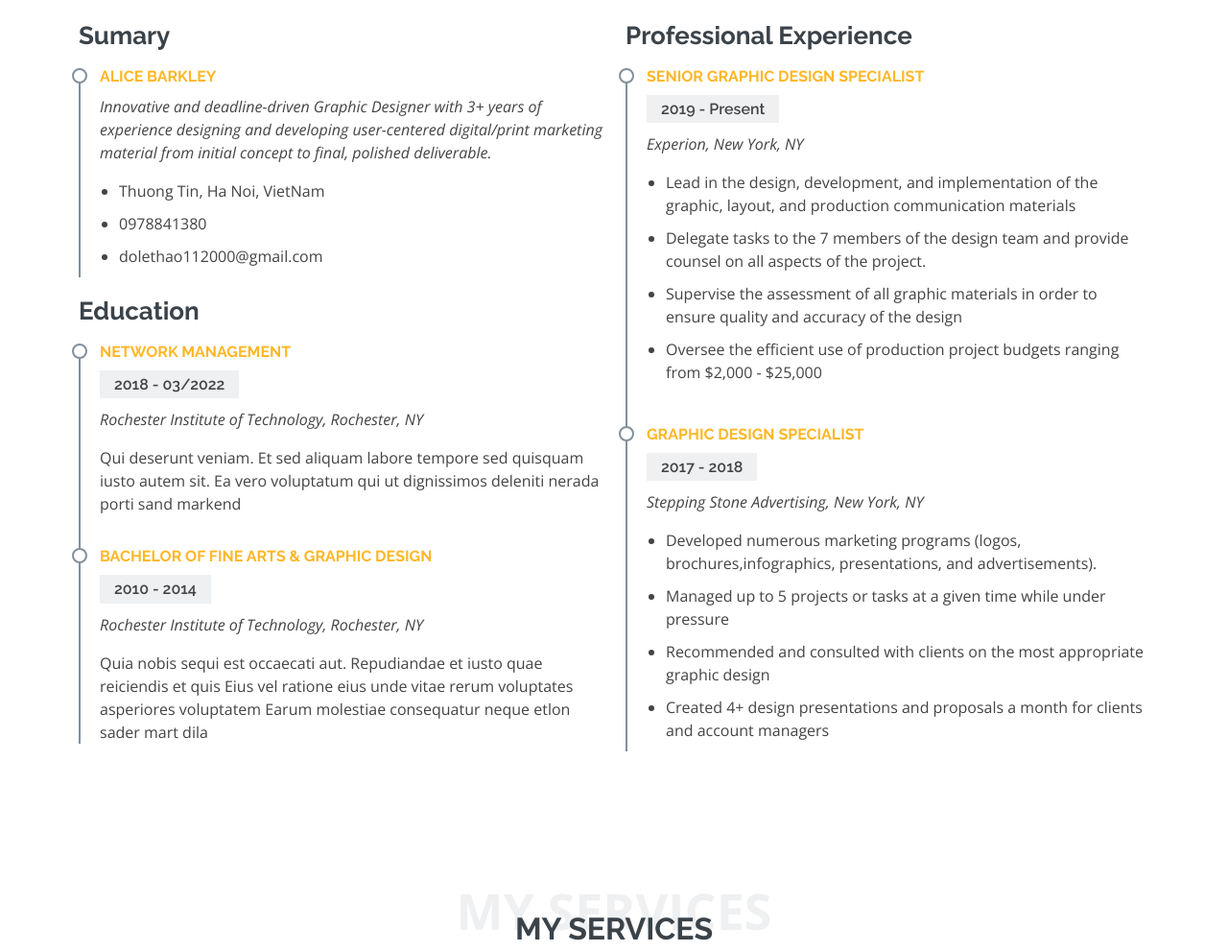
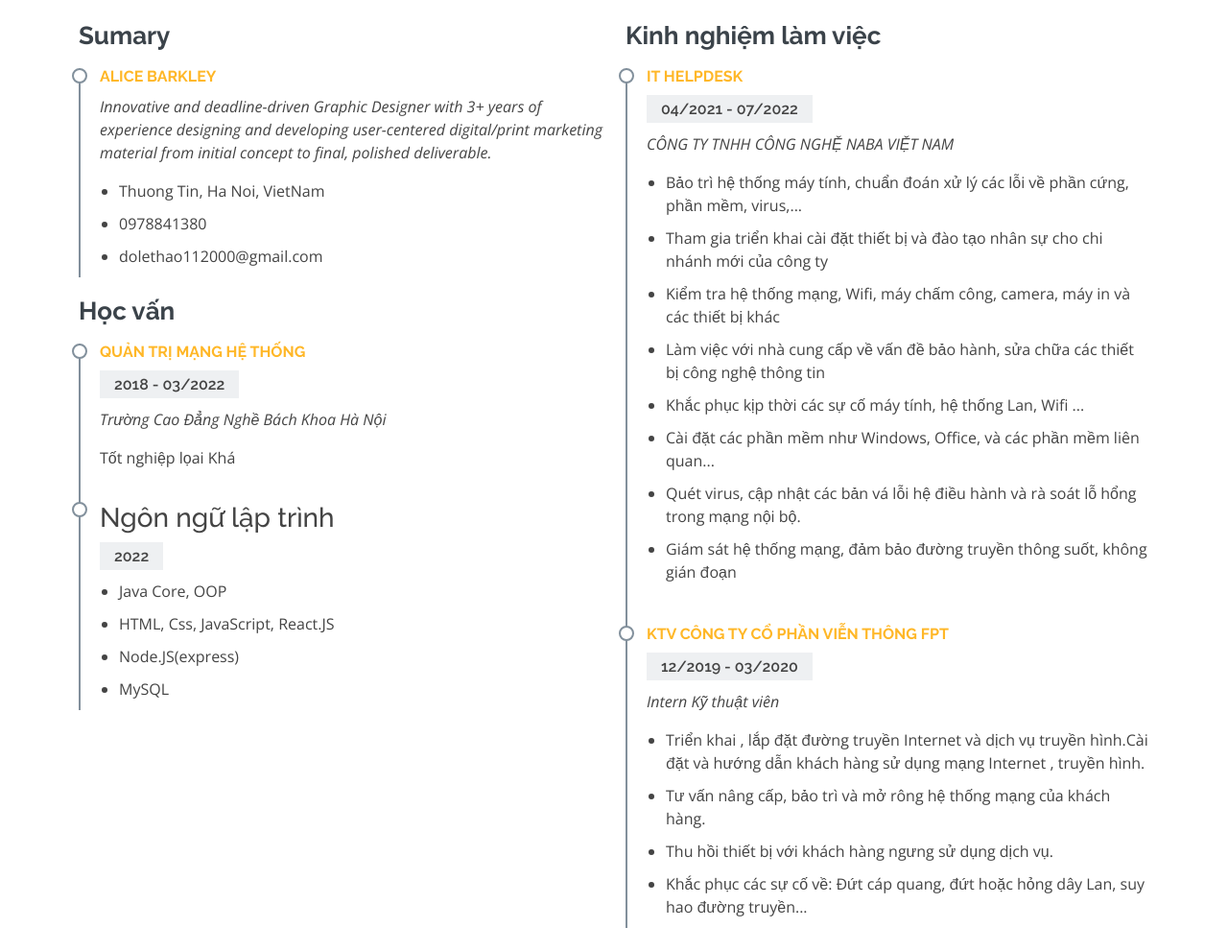
Before and after one commit to dolethao/My_website, a plain HTML site: page index.html in a window 1280 px wide. Shown: the part 1940-2931 px from the top of the page at 96% size. Drawn offline with nearby package versions, Linux system fonts and the light colour scheme.

Commit message:
update website

```diff
--- a/index.html
+++ b/index.html
@@ -83,22 +83,22 @@
               <div class="row">
                 <div class="col-lg-6">
                   <ul>
-                    <li><i class="bi bi-chevron-right"></i> <strong>Name:</strong> <span>Đỗ Lê Thao</span></li>
+                    <li><i class="bi bi-chevron-right"></i> <strong>Họ và tên:</strong> <span>Đỗ Lê Thao</span></li>
                     <li><i class="bi bi-chevron-right"></i> <strong>Website:</strong>
                       <span>https://dolethao.github.io/My_website/</span>
                     </li>
-                    <li><i class="bi bi-chevron-right"></i> <strong>Phone:</strong> <span>0978841380</span></li>
-                    <li><i class="bi bi-chevron-right"></i> <strong>City:</strong> <span>Ha Noi, Viet Nam</span></li>
+                    <li><i class="bi bi-chevron-right"></i> <strong>Số điện thoại:</strong> <span>0978841380</span></li>
+                    <li><i class="bi bi-chevron-right"></i> <strong>Nơi ở:</strong> <span>Ha Noi, Viet Nam</span></li>
                   </ul>
                 </div>
                 <div class="col-lg-6">
                   <ul>
-                    <li><i class="bi bi-chevron-right"></i> <strong>Age:</strong> <span>22</span></li>
-                    <li><i class="bi bi-chevron-right"></i> <strong>Degree:</strong> <span>Master</span></li>
-                    <li><i class="bi bi-chevron-right"></i> <strong>PhEmailone:</strong>
+                    <li><i class="bi bi-chevron-right"></i> <strong>Tuổi:</strong> <span>22</span></li>
+                    <li><i class="bi bi-chevron-right"></i> <strong>Trình độ:</strong> <span>Fresher</span></li>
+                    <li><i class="bi bi-chevron-right"></i> <strong>Email:</strong>
                       <span>dolethao112000@gmail.com</span>
                     </li>
-                    <li><i class="bi bi-chevron-right"></i> <strong>Freelance:</strong> <span>Available</span></li>
+                    <li><i class="bi bi-chevron-right"></i> <strong>Giới tính:</strong> <span>Nam</span></li>
                   </ul>
                 </div>
               </div>
@@ -202,52 +202,66 @@
               </p>
             </div>
 
-            <h3 class="resume-title">Education</h3>
+            <h3 class="resume-title">Học vấn</h3>
             <div class="resume-item">
-              <h4>Network Management</h4>
+              <h4>Quản trị mạng hệ thống</h4>
               <h5>2018 - 03/2022</h5>
-              <p><em>Rochester Institute of Technology, Rochester, NY</em></p>
-              <p>Qui deserunt veniam. Et sed aliquam labore tempore sed quisquam iusto autem sit. Ea vero voluptatum qui
-                ut dignissimos deleniti nerada porti sand markend</p>
+              <p><em>Trường Cao Đẳng Nghề Bách Khoa Hà Nội</em></p>
+              <p>Tốt nghiệp lọai Khá</p>
             </div>
             <div class="resume-item">
-              <h4>Bachelor of Fine Arts &amp; Graphic Design</h4>
-              <h5>2010 - 2014</h5>
-              <p><em>Rochester Institute of Technology, Rochester, NY</em></p>
-              <p>Quia nobis sequi est occaecati aut. Repudiandae et iusto quae reiciendis et quis Eius vel ratione eius
-                unde vitae rerum voluptates asperiores voluptatem Earum molestiae consequatur neque etlon sader mart
-                dila</p>
+              <h3>Ngôn ngữ lập trình</h3>
+              <h5>2022</h5>
+              <ul>
+                <li>Java Core, OOP</li>
+                <li>HTML, Css, JavaScript, React.JS</li>
+                <li>Node.JS(express)</li>
+                <li>MySQL</li>
+              </ul>
             </div>
           </div>
           <div class="col-lg-6">
-            <h3 class="resume-title">Professional Experience</h3>
+            <h3 class="resume-title">Kinh nghiệm làm việc</h3>
             <div class="resume-item">
-              <h4>Senior graphic design specialist</h4>
-              <h5>2019 - Present</h5>
-              <p><em>Experion, New York, NY </em></p>
+              <h4>IT Helpdesk</h4>
+              <h5>04/2021 - 07/2022</h5>
+              <p><em>CÔNG TY TNHH CÔNG NGHỆ NABA VIỆT NAM </em></p>
               <p>
               <ul>
-                <li>Lead in the design, development, and implementation of the graphic, layout, and production
-                  communication materials</li>
-                <li>Delegate tasks to the 7 members of the design team and provide counsel on all aspects of the
-                  project. </li>
-                <li>Supervise the assessment of all graphic materials in order to ensure quality and accuracy of the
-                  design</li>
-                <li>Oversee the efficient use of production project budgets ranging from $2,000 - $25,000</li>
+                <li>Bảo trì hệ thống máy tính, chuẩn đoán xử lý các lỗi về phần cứng, phần mềm, virus,...</li>
+                <li>Tham gia triển khai cài đặt thiết bị và đào tạo nhân sự cho chi nhánh mới của công ty </li>
+                <li>Kiểm tra hệ thống mạng, Wifi, máy chấm công, camera, máy in và các thiết bị khác</li>
+                <li>Làm việc với nhà cung cấp về vấn đề bảo hành, sửa chữa các thiết bị công nghệ thông tin</li>
+                <li>Khắc phục kịp thời các sự cố máy tính, hệ thống Lan, Wifi ...
+                </li>
+                <li>Cài đặt các phần mềm như Windows, Office, và các phần mềm liên
+                  quan...
+                </li>
+                <li>Quét virus, cập nhật các bản vá lỗi hệ điều hành và rà soát lỗ hổng
+                  trong mạng nội bộ.
+                </li>
+                <li>Giám sát hệ thống mạng, đảm bảo đường truyền thông suốt, không
+                  gián đoạn</li>
               </ul>
               </p>
             </div>
             <div class="resume-item">
-              <h4>Graphic design specialist</h4>
-              <h5>2017 - 2018</h5>
-              <p><em>Stepping Stone Advertising, New York, NY</em></p>
+              <h4>KTV CÔNG TY CỔ PHẦN VIỄN THÔNG FPT </h4>
+              <h5>12/2019 - 03/2020</h5>
+              <p><em>Intern Kỹ thuật viên</em></p>
               <p>
               <ul>
-                <li>Developed numerous marketing programs (logos, brochures,infographics, presentations, and
-                  advertisements).</li>
-                <li>Managed up to 5 projects or tasks at a given time while under pressure</li>
-                <li>Recommended and consulted with clients on the most appropriate graphic design</li>
-                <li>Created 4+ design presentations and proposals a month for clients and account managers</li>
+                <li>Triển khai , lắp đặt đường truyền Internet và dịch vụ truyền hình.Cài
+                  đặt và hướng dẫn khách hàng sử dụng mạng Internet , truyền hình.
+                </li>
+                <li>Tư vấn nâng cấp, bảo trì và mở rông hệ thống mạng của khách
+                  hàng.
+                </li>
+                <li>Thu hồi thiết bị với khách hàng ngưng sử dụng dịch vụ.
+                </li>
+                <li>Khắc phục các sự cố về: Đứt cáp quang, đứt hoặc hỏng dây Lan,
+                  suy hao đường truyền...
+                </li>
               </ul>
               </p>
             </div>
@@ -633,14 +647,14 @@
               <div class="col-md-6">
                 <div class="info-box mt-4">
                   <i class="bx bx-envelope"></i>
-                  <h3>Email Me</h3>
+                  <h3>Email</h3>
                   <p>dolethao112000.com</p>
                 </div>
               </div>
               <div class="col-md-6">
                 <div class="info-box mt-4">
                   <i class="bx bx-phone-call"></i>
-                  <h3>Call Me</h3>
+                  <h3>Call</h3>
                   <p>0978841380</p>
                 </div>
               </div>
```
